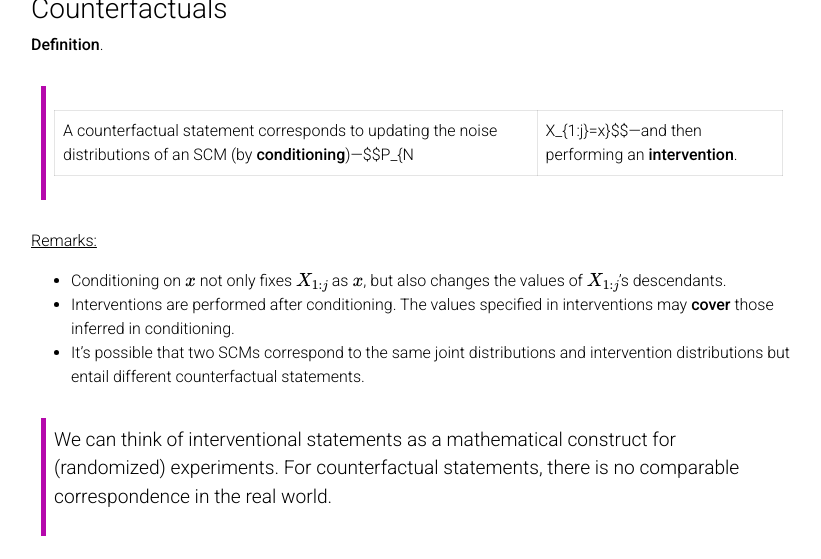
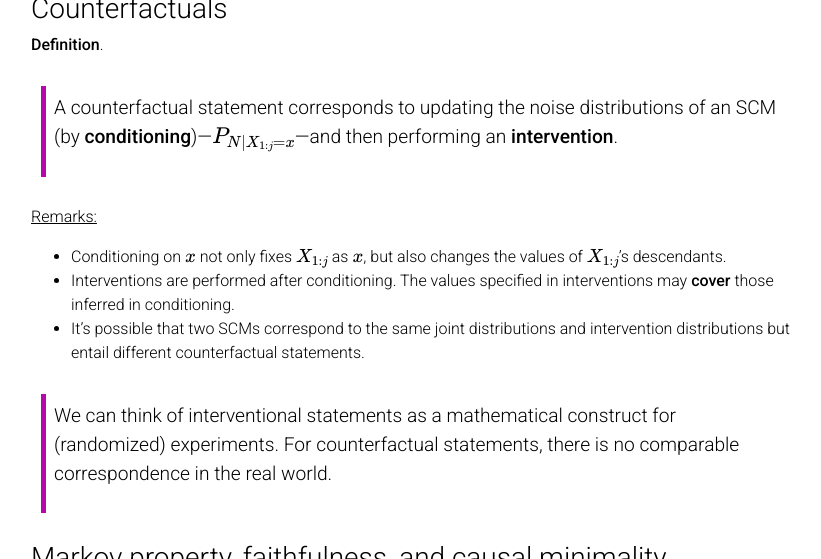
Before and after one commit to chenweixin107/chenweixin107.github.io, a Jekyll site: the page built from _posts/2025-09-05-causal-inference-notes.md, in a window 1280 px wide and 900 px high, scrolled down 10302 px, cut to the strip 139-698 px from the top of the window. Shown: the whole strip, without its empty margins (224-1045 px from the left). Built offline with Jekyll 4.4.1, drawn with Linux system fonts in a browser that asks for light colours; comment, search, counter and statistics services are not loaded; a style sheet for code colours, icons or effects is not loaded.

Commit message:
Update 2025-09-05-causal-inference-notes.md

```diff
--- a/_posts/2025-09-05-causal-inference-notes.md
+++ b/_posts/2025-09-05-causal-inference-notes.md
@@ -314,7 +314,7 @@ Introduce intervention variables.
 
 **Definition**.
 
-> A counterfactual statement corresponds to updating the noise distributions of an SCM (by **conditioning**)—$$P_{N | X_{1:j}=x}$$—and then performing an **intervention**.
+> A counterfactual statement corresponds to updating the noise distributions of an SCM (by **conditioning**)—$$P_{N \mid X_{1:j}=x}$$—and then performing an **intervention**.
 
 <u>Remarks:</u>
 
```
